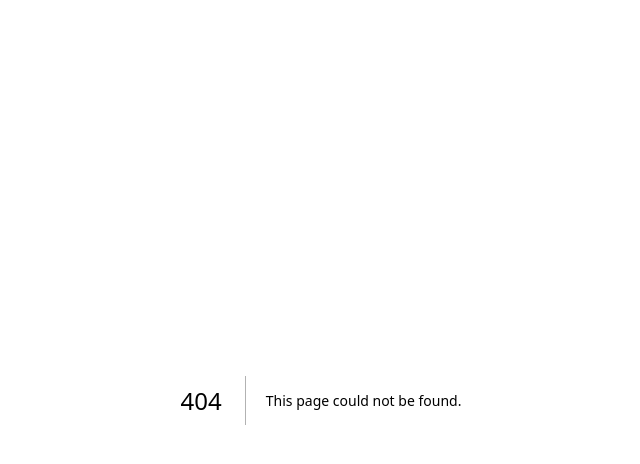
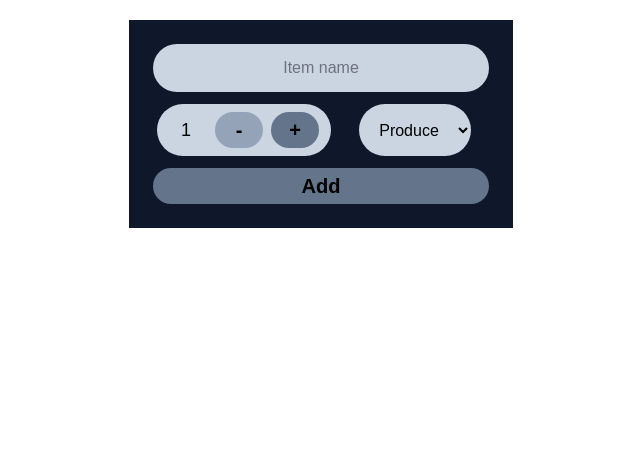
Before and after one commit to gurleensingh01/cprg306-assignments, a Next.js app: page /week-5 in a window 1280 px wide. Before the commit this address had no page. Shown: the top 464 px of the page, without its empty margins (319-959 px from the left). Built offline with nearby package versions, Linux system fonts and the light colour scheme.

Commit message:
week 5 added

```diff
--- a/app/page.js
+++ b/app/page.js
@@ -8,6 +8,8 @@ export default function Page() {
         <Link href="/week-3" className='text-2xl'>Week 3 Assignment</Link>
         <br />
         <Link href="/week-4" className='text-2xl'>Week 4 Assignment</Link>
+        <br />
+        <Link href="/week-5" className='text-2xl'>Week 5 Assignment</Link>
       </main>
     );
   }
--- /dev/null
+++ b/app/week-5/new-item.js
@@ -0,0 +1,93 @@
+"use client";
+
+import { useState } from "react";
+
+export default function NewItem() {
+
+    const [quantity, setQuantity] = useState(1);
+
+    const [name, setName] = useState("");
+
+    const [category, setCategory] = useState("produce");
+
+    const handleNameChange = (event) => {
+        setName(event.target.value);
+    };
+
+    const handleSubmit = (event) => {
+        event.preventDefault();
+        let newItem = {name, category, quantity};
+        console.log(newItem);
+        alert(`Added Item: ${name}\nQuantity: ${quantity}\nCategory: ${category}`);
+        setName("");
+        setCategory("produce");
+        setQuantity(1);
+    }
+
+    const handleCategoryChange = (event) => {
+        setCategory(event.target.value);
+    }
+
+    const increment = () => quantity < 20 ? setQuantity(quantity + 1) : quantity;
+
+    const decrement = () => quantity > 1 ? setQuantity(quantity - 1) : quantity;
+
+    return (
+        <div>
+            <form onSubmit={(event) => handleSubmit(event)} className="text-black m-5 p-5 flex w-96 flex-wrap bg-slate-900">
+                <input type="text" value={name} onChange={handleNameChange} required placeholder="Item name"
+                className="p-2 m-1 rounded-full bg-slate-300 placeholder:text-gray-500 placeholder:text-center py-3 w-96"></input>
+                <div className="p-1 m-2 text-black bg-slate-300 rounded-full flex">
+                <p className="mx-5 flex items-center text-lg font-medium">{quantity}</p>
+                <div>
+                    <button type="button" onClick={decrement} className="bg-slate-500 py-1 px-4 m-1 rounded-full font-bold text-xl w-12
+                    hover:bg-slate-700
+                    active:bg-red-600
+                    focus:outline
+                    focus:outline-black
+                    focus:outline-[2px]
+                    disabled:bg-slate-400"
+                    disabled={quantity == 1}
+                    >-</button>
+
+                    <button type="button" onClick={increment} className="bg-slate-500 py-1 px-4 m-1 mr-2 rounded-full font-bold text-xl w-12
+                    hover:bg-slate-700
+                    active:bg-green-700
+                    focus:outline
+                    focus:outline-black
+                    focus:outline-[2px]
+                    disabled:bg-slate-400"
+                    disabled={quantity == 20}>+</button>
+                </div>
+                </div>
+
+                <select value={category} onChange={handleCategoryChange} className="p-1 m-2 rounded-full bg-slate-300 w-28 ml-5 text-center">
+                    <option value="produce">Produce</option>
+                    <option value="dairy">Dairy</option>
+                    <option value="bakery">Bakery</option>
+                    <option value="meat">Meat</option>
+                    <option value="frozen">Frozen</option>
+                    <option value="canned goods">Canned Goods</option>
+                    <option value="dry goods">Dry Goods</option>
+                    <option value="beverages">Beverages</option>
+                    <option value="snacks">Snacks</option>
+                    <option value="household">Household</option>
+                    <option value="pantry">Pantry</option>
+                </select>
+                <br />
+                <button type="submit" className="bg-slate-500 py-1 px-4 m-1 rounded-full font-bold text-xl w-96
+                    hover:bg-slate-700
+                    active:bg-green-700
+                    focus:outline
+                    focus:outline-black
+                    focus:outline-[2px]
+                    disabled:bg-slate-400">Add</button>
+
+        </form>
+
+
+    </div>
+
+
+    );
+}
--- /dev/null
+++ b/app/week-5/page.js
@@ -0,0 +1,10 @@
+import NewItem from "./new-item";
+
+export default function Page() {
+
+    return (
+        <main className="flex justify-center">
+            <NewItem />
+        </main>
+    );
+}
```
Also changed, not shown: app/week-4/new-item.js (line endings or trailing spaces).
